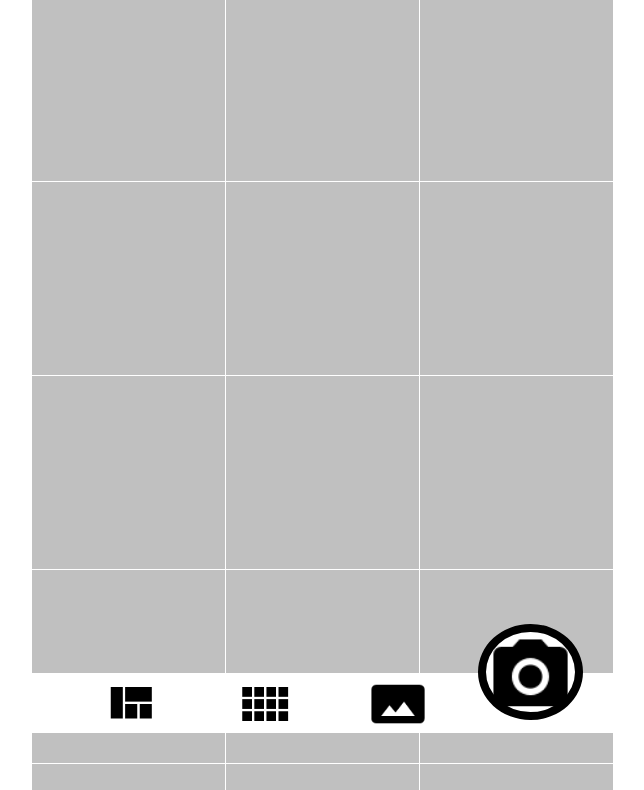
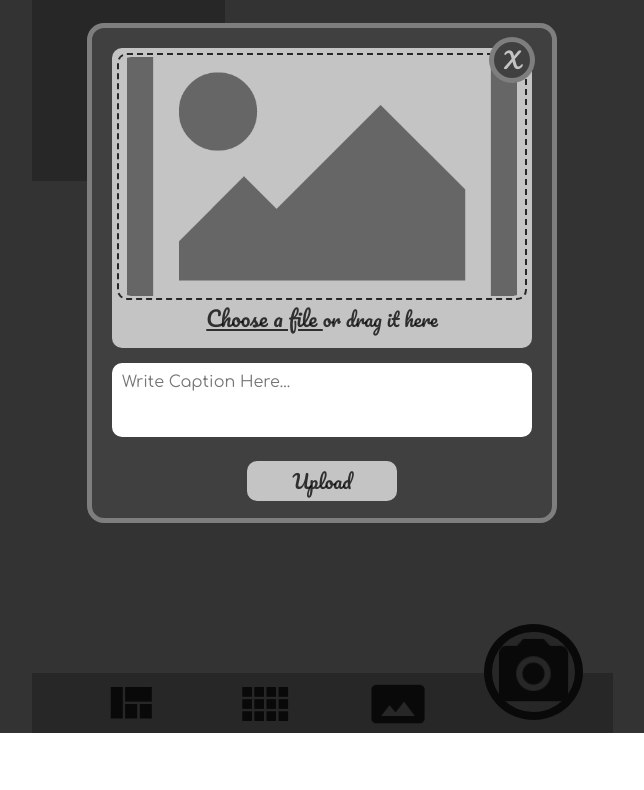
Before and after one commit to adzanidham/decal-image-uploader, a plain HTML site: page client-side/index.html in a window 1280 px wide. Shown: the part 67-857 px from the top of the page, without its empty margins (318-962 px from the left). After the commit the page ends 800 px from the top, so only its background shows below. Drawn offline with Linux system fonts and the light colour scheme.

Commit message:
show preview selected image

```diff
--- a/client-side/index.html
+++ b/client-side/index.html
@@ -16,6 +16,13 @@
       <p class="header__text">FakeGram</p>
     </div>
     <div class="image__gallery--grid" id="imgGallery">
+      <!-- <div class="no-image">
+
+      </div> -->
+
+      <div class="image"></div>
+
+      <!-- <div class="image"></div>
       <div class="image"></div>
       <div class="image"></div>
       <div class="image"></div>
@@ -32,8 +39,7 @@
       <div class="image"></div>
       <div class="image"></div>
       <div class="image"></div>
-      <div class="image"></div>
-      <div class="image"></div>
+      <div class="image"></div> -->
     </div>
 
     <div class="footer">
@@ -61,7 +67,17 @@
     <div class="modal-close">X</div>
     <div class="modal-content">
       <div class="modal-img-select">
-
+        <div class="img-preview">
+          <img src="./img/icon/select-img.png" alt="" class="drop-icon" id="imgDrop">
+          <!-- <img id="imgDrop"> -->
+        </div>
+        <p>
+          <label for="foto">
+            <u>Choose a file </u>
+            <input type="file" name="foto" id="foto">
+          </label>
+          or drag it here
+        </p>
       </div>
       <div class="modal-img-caption">
         <textarea name="caption" id="caption" cols="30" rows="3" placeholder="Write Caption Here..."></textarea>
--- a/client-side/script.js
+++ b/client-side/script.js
@@ -21,3 +21,11 @@ _('.footer__menu--camera').addEventListener('click', () => {
 _('.modal-close').addEventListener('click', () => {
   _('#uploadModal').style.display = 'none';
 })
+
+// preview selected image before upload
+_('#foto').addEventListener('change', (e) => {
+  // _('.drop-icon').style.display = 'none'
+  _('#imgDrop').src = URL.createObjectURL(e.target.files[0])
+  _('#imgDrop').onload = () => URL.revokeObjectURL(_('#imgDrop').src)
+  // console.log(e.target.value)
+})
--- a/client-side/style/style.scss
+++ b/client-side/style/style.scss
@@ -16,12 +16,14 @@ $grid_img_size: 193px;
 }
 
 .header {
-  width: 100%;
+  max-width: 581px;
+  min-width: 581px;
   height: 55px;
   top: 0px;
   position: sticky;
   // border: 1px solid black;
-  background: #fff;
+  background: #C4C4C4;
+  color: rgba(0, 0, 0, .76);
 }
 
 .header__text {
@@ -66,23 +68,28 @@ $grid_img_size: 193px;
     background-color: silver;
     // border: 1px solid black;
   }
+
+  // .no-image {
+  //   height: 100vh;
+  //   border: 1px solid red;
+  // }
 }
 
 .footer {
-  // position: sticky;
-  @extend .header;
+  max-width: 581px;
+  min-width: 581px;
+  position: fixed;
   height: 120px;
   background: transparent;
-  // width: 150px;
   bottom: 0px;
   // border: 1px solid black;
-  // z-index: 10;
 }
 
 .img-menu {
   width: 100%;
   background-size: cover;
   transition: .3s;
+  filter: invert(12%) sepia(17%) saturate(24%) hue-rotate(330deg) brightness(97%) contrast(84%);
 }
 
 .footer__menu--camera {
@@ -90,10 +97,10 @@ $grid_img_size: 193px;
   bottom: 13px;
   position: absolute;
   height: 80%;
-  width: 18%;
+  width: 17%;
   border-radius: 50%;
-  background: white;
-  border: 8px solid black;
+  background: #C4C4C4;
+  border: 8px solid rgba(0, 0, 0, .76);
 
   img {
     @extend .img-menu;
@@ -110,7 +117,7 @@ $grid_img_size: 193px;
   bottom: 0px;
   height: 60px;
   width: 100%;
-  background: white;
+  background: #C4C4C4;
   // border: 1px solid black;
 }
 
@@ -143,10 +150,10 @@ input[type="file"] {
 }
 
 .modal__upload--img {
-  display: none;
+  display: block;
   position: fixed;
   z-index: 1;
-  padding-top: 125px;
+  padding-top: 90px;
   left: 0;
   top: 0;
   width: 100%;
@@ -164,7 +171,7 @@ input[type="file"] {
     display: inline-block;
     z-index: 99;
     top: 104px;
-    right: 420px;
+    right: 427px;
     font-family: 'Pacifico', cursive;
     font-size: 22px;
     text-align: center;
@@ -191,13 +198,63 @@ input[type="file"] {
     margin: auto;
     padding: 20px;
     width: 470px;
-    height: 400px;
+    height: 500px;
 
     .modal-img-select {
       width: 100%;
-      height: 200px;
+      height: 300px;
+      padding: 5px 5px 35px 5px;
       background: #c4c4c4;
       border-radius: 10px;
+      text-align: center;
+      // position: relative;
+
+
+      .img-preview {
+        width: 100%;
+        height: 95%;
+        top: 0;
+        padding: 2px;
+        position: relative;
+        border-radius: 10px;
+        border: 2px dashed rgba(0, 0, 0, 0.8);
+
+        #imgDrop {
+          border-radius: 10px;
+          width: 100%;
+          height: 100%;
+          object-fit: cover;
+          // position: relative;
+        }
+
+        // #imgDrop {
+        //   position: absolute;
+        //   width: 100%;
+        //   margin: 0 auto;
+        //   background: cover;
+        // }
+      }
+
+      p {
+        top: 0;
+        font-size: 19px;
+        font-family: 'Pacifico', cursive;
+        color: rgba(0, 0, 0, .76);
+        position: relative;
+
+        u {
+          font-size: 21px;
+          cursor: pointer;
+
+          &:hover {
+            color: #000;
+          }
+        }
+
+        input {
+          display: none;
+        }
+      }
     }
 
     .modal-img-caption {
```
Also changed, not shown: client-side/style/style.css, 1 other file.
